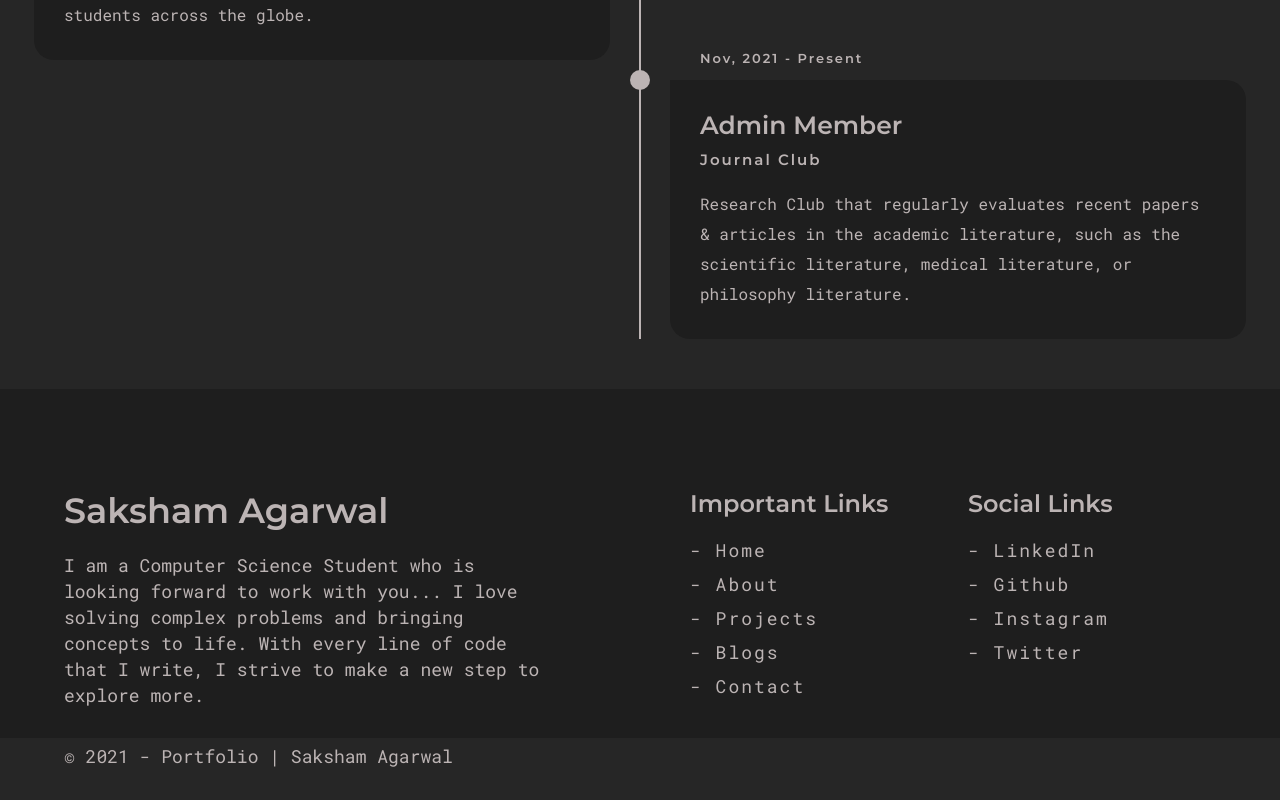
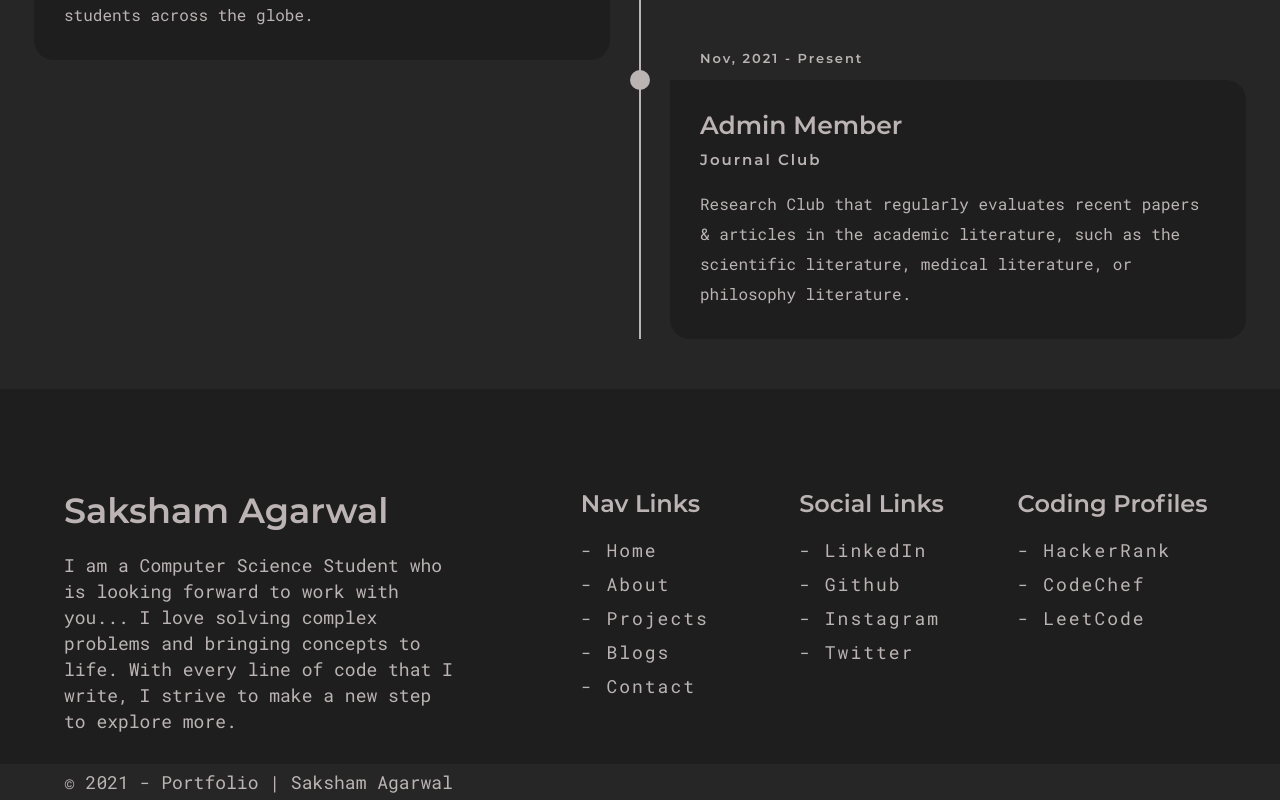
Before and after one commit to skshamagarwal/portfolio, a React (Create React App) app: page /#/experience in a window 1280 px wide. Shown: the part 2340-3140 px from the top of the page. Before the commit the page ends 3114 px from the top, so only its background shows below. Built offline with nearby package versions, Linux system fonts and the light colour scheme; a web font is replaced by a local one.

Commit message:
Coding Profiles in Footer - Fix #7

```diff
--- a/src/components/Footer.js
+++ b/src/components/Footer.js
@@ -8,7 +8,7 @@ const FooterStyles = styled.div`
   background-color: var(--deep-dark);
   .container {
     display: flex;
-    gap: 3rem;
+    gap: 2rem;
     .footer__col1 {
       flex: 2;
       padding-right: 10rem;
@@ -21,7 +21,8 @@ const FooterStyles = styled.div`
       }
     }
     .footer__col2,
-    .footer__col3 {
+    .footer__col3,
+    .footer__col4 {
       flex: 1;
     }
   }
@@ -63,7 +64,7 @@ export default function Footer() {
         </div>
         <div className="footer__col2">
           <FooterColumns
-            heading="Important Links"
+            heading="Nav Links"
             links={[
               {
                 title: "- Home",
@@ -116,6 +117,25 @@ export default function Footer() {
             ]}
           />
         </div>
+        <div className="footer__col3">
+          <FooterColumns
+            heading="Coding Profiles"
+            links={[
+              {
+                title: "- HackerRank",
+                path: "https://www.hackerrank.com/skshamagarwal",
+              },
+              {
+                title: "- CodeChef",
+                path: "https://www.codechef.com/users/skshamagarwal",
+              },
+              {
+                title: "- LeetCode",
+                path: "https://leetcode.com/skshamagarwal/",
+              },
+            ]}
+          />
+        </div>
       </div>
       <div className="copyright">
         <div className="container">
```
